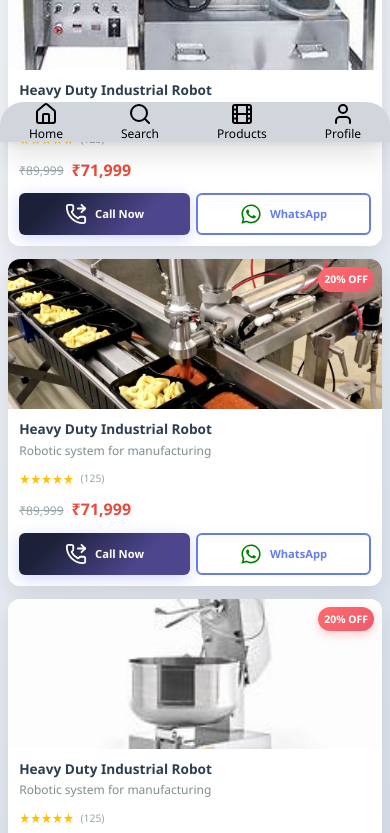
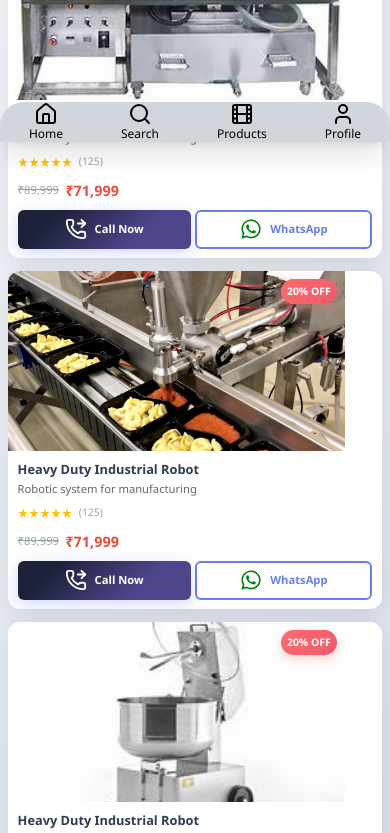
Before and after one commit to saifAnsari732/creature2, a React (Vite) app: page / in a window 390 px wide. Shown: the part 702-1535 px from the top of the page. Built offline with nearby package versions, Linux system fonts and the light colour scheme.

Commit message:
first commit

```diff
--- a/src/Home.css
+++ b/src/Home.css
@@ -870,7 +870,7 @@ body {
     }
 
     .card-image-wrapper {
-        height: 150px;
+        height: 250px;
     }
 
     .card-content {
@@ -992,3 +992,68 @@ body {
         margin-bottom: 0.4rem;
     }
 }
+
+/* Small Devices: 380-420px */
+@media (max-width: 420px) {
+    .beautiful-card {
+        background: white;
+        border-radius: 12px;
+        overflow: hidden;
+    }
+
+    .card-image-wrapper {
+        height: 180px;
+        width: 90%;
+        overflow: hidden;
+        background: #f0f0f0;
+    }
+
+    .card-image-wrapper img {
+        width: 100%;
+        height: 100%;
+        object-fit: cover;
+        display: block;
+    }
+
+    .card-content {
+        padding: 0.6rem;
+    }
+
+    .card-content h3 {
+        font-size: 0.8rem;
+        margin-bottom: 0.25rem;
+    }
+
+    .card-description {
+        font-size: 0.7rem;
+        color: #666;
+        margin-bottom: 0.3rem;
+    }
+
+    .card-rating {
+        font-size: 0.65rem;
+        margin-bottom: 0.4rem;
+    }
+
+    .card-price {
+        gap: 0.4rem;
+        margin-bottom: 0.5rem;
+    }
+
+    .original-price {
+        font-size: 0.7rem;
+    }
+
+    .sale-price {
+        font-size: 0.9rem;
+    }
+
+    .card-actions {
+        gap: 0.3rem;
+    }
+
+    .card-actions button {
+        font-size: 0.7rem;
+        padding: 0.4rem 0.6rem;
+    }
+}
```
